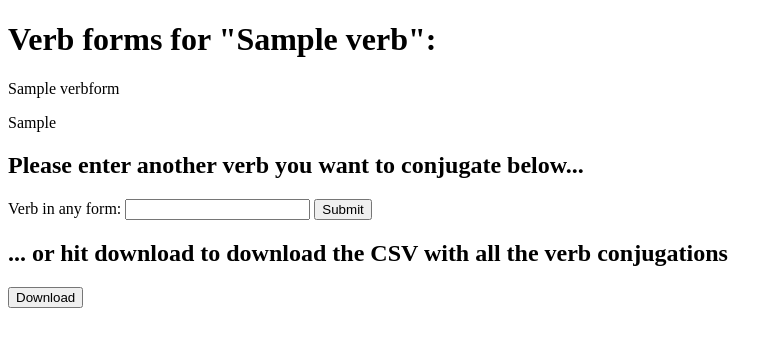
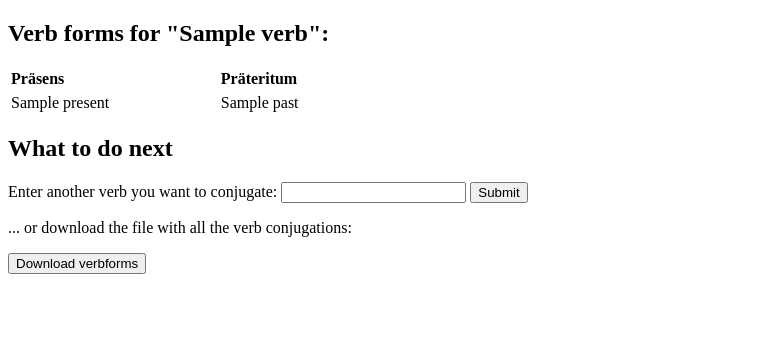
Before and after one commit to salwil/verbforms_generator, a Flask app: template src/application/application/templates/verbforms_generator.html in a window 1280 px wide. Shown: the top 347 px of the page, without its empty margins (0-783 px from the left). Run offline with Flask 3, Linux system fonts and the light colour scheme; the template is opened without the code that fills it: most values are stand-ins (such as "Sample title", 1, 10 or a date in 2020).

Commit message:
add past and format everyting nicely in a table for the screen view

```diff
--- a/src/application/application/__init__.py
+++ b/src/application/application/__init__.py
@@ -0,0 +1,3 @@
+from src.application import application
+
+application.static_folder = 'static'
--- /dev/null
+++ b/src/application/application/static/stylesheets/stylesheet.css
@@ -0,0 +1,7 @@
+table {
+  width: 30%;
+}
+
+th,td {
+  text-align: left;
+}
--- a/src/application/application/templates/verbforms_generator.html
+++ b/src/application/application/templates/verbforms_generator.html
@@ -3,28 +3,39 @@
 <head>
     <meta charset="UTF-8">
     <title>Verbforms Generator</title>
+    <link rel="stylesheet" type="text/css" href="../static/stylesheets/stylesheet.css">
 </head>
 <body>
 
 {% if verb %}
-  <h1>Verb forms for "{{ verb }}":</h1>
-  {% for verbform in conjugation_table %}
-      <p>{{ verbform }} </p>
-  {% endfor %}
-  <p>{{ conjugation_table }}</p>
+<h2>Verb forms for "{{ verb }}":</h2>
+<table>
+    <th>Präsens</th>
+    <th>Präteritum</th>
+    <tr>
+      {% for present, past in conjugation_table %}
+        <tr>
+            <td>{{ present }} </td>
+            <td>{{ past }} </td>
+        </tr>
+      {% endfor %}
+    </tr>
+</table>
 {% else %}
   <h1>Please enter a verb to get a conjugation table</h1>
 {% endif %}
 
-<h2>Please enter another verb you want to conjugate below...</h2>
+<h2>What to do next</h2>
 <form action="/verbforms_generator" method="post">
-    <label for="verb">Verb in any form: </label>
+    <label for="verb">Enter another verb you want to conjugate: </label>
     <input type="text" name="verb" value="" required>
     <input type="submit" value="Submit">
 </form>
-<h2>... or hit download to download the CSV with all the verb conjugations</h2>
+<p>... or download the file with all the verb conjugations:
 <div class="container" align="left">
-    <a href="/verbforms_generator/download" target="blank"><button>Download</button></a>
+    <a href="/verbforms_generator/download" target="blank"><button>Download verbforms</button></a>
 </div>
+</p>
+
 </body>
 </html>
--- a/src/application/application/verbforms_ui.py
+++ b/src/application/application/verbforms_ui.py
@@ -34,8 +34,9 @@ def welcome():
 def verbforms_generator():
     verb=request.form['verb']
     verbforms = Verbforms(verb)
-    csv_file_for_verbs.write_record(verbforms.praesens.conjugations)
-    return render_template('verbforms_generator.html', verb=verbforms.praesens.infinitive, conjugation_table=verbforms.praesens.conjugations)
+    print(verbforms.verb.conjugations)
+    csv_file_for_verbs.write_record(verbforms.verb.conjugations)
+    return render_template('verbforms_generator.html', verb=verbforms.verb.infinitive, conjugation_table=verbforms.verb.conjugations)
 
 @app.route('/verbforms_generator/download')
 def download_file_with_verbs():
```
Also changed, not shown: src/verbforms_generation/verbforms_generation/verb.py (+0 -8 lines), src/verbforms_generation/verbforms_generation/verbforms.py (+8 -8 lines), test/verbforms_generation/verbforms_test.py (+10 -9 lines).
